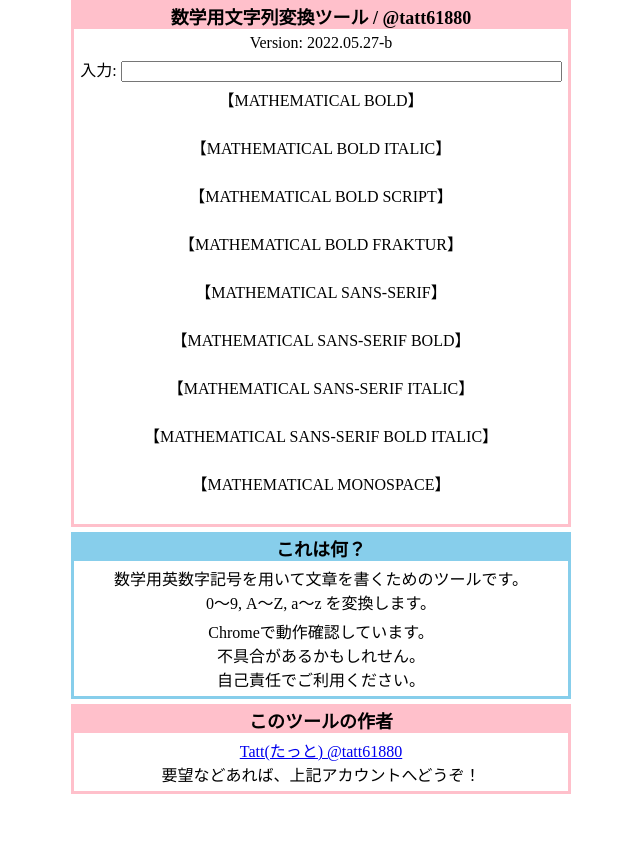
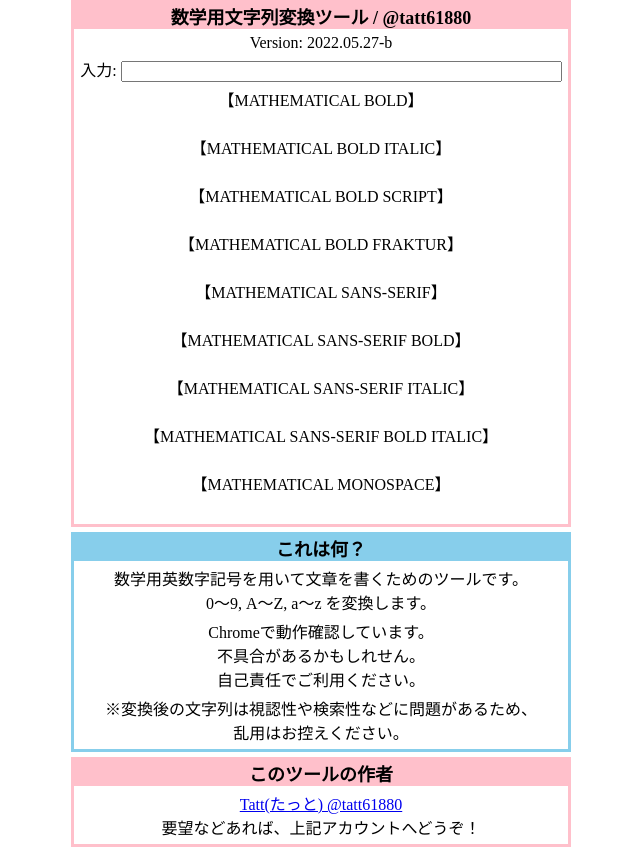
Before and after one commit to tatt61880/MathematicalStr, a website: page index.html in a window 1280 px wide. Shown: the whole page, without its empty margins (319-959 px from the left). Before the commit the page ends 800 px from the top, so only its background shows below. Drawn offline with Linux system fonts and the light colour scheme.

Commit message:
Update index.html

```diff
--- a/index.html
+++ b/index.html
@@ -57,6 +57,10 @@
       不具合があるかもしれせん。<br>
       自己責任でご利用ください。<br>
     </div>
+    <div class="inner">
+      ※変換後の文字列は視認性や検索性などに問題があるため、<br>
+      乱用はお控えください。
+    </div>
   </div>
 
   <div class="pink">
```
